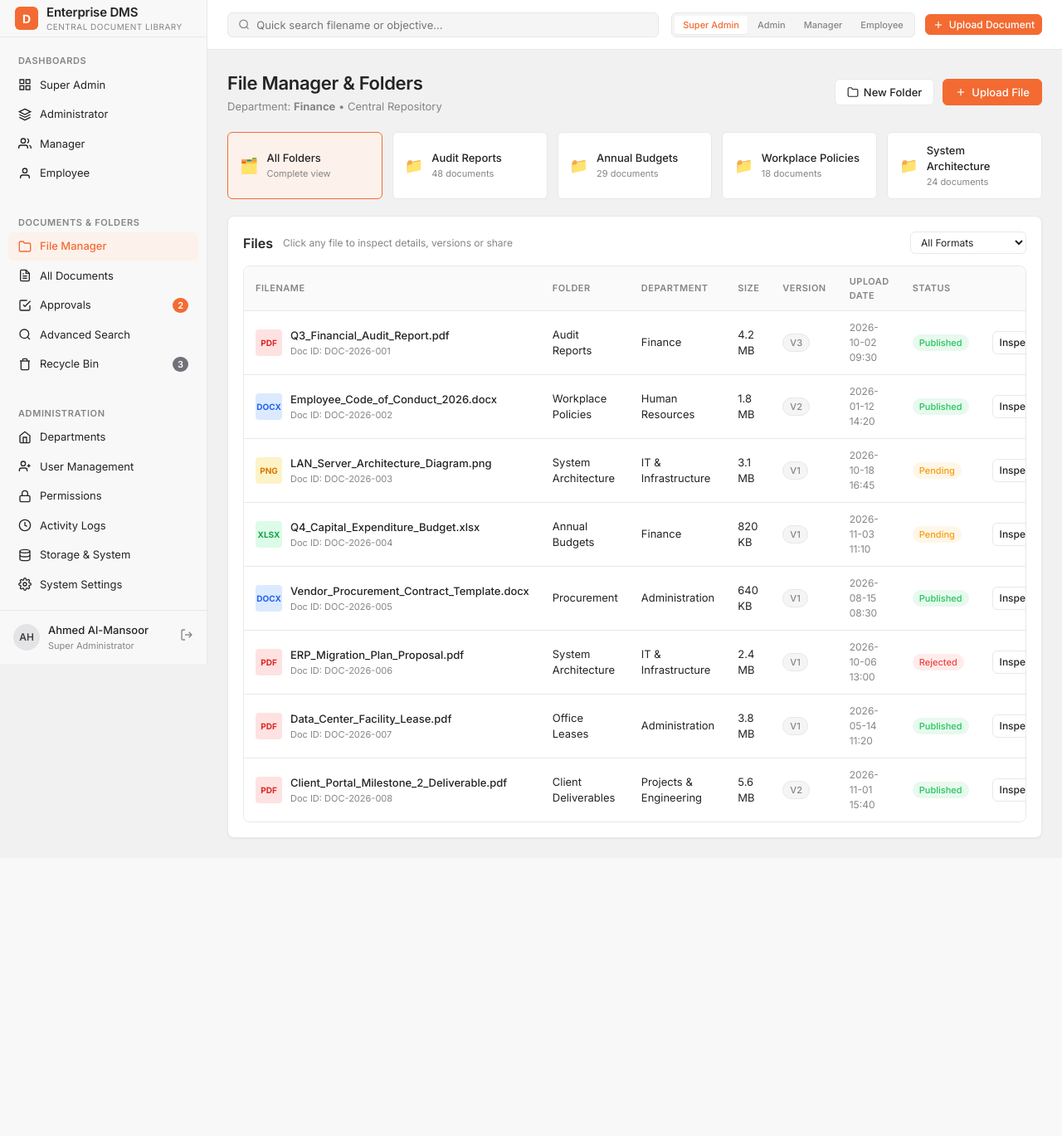
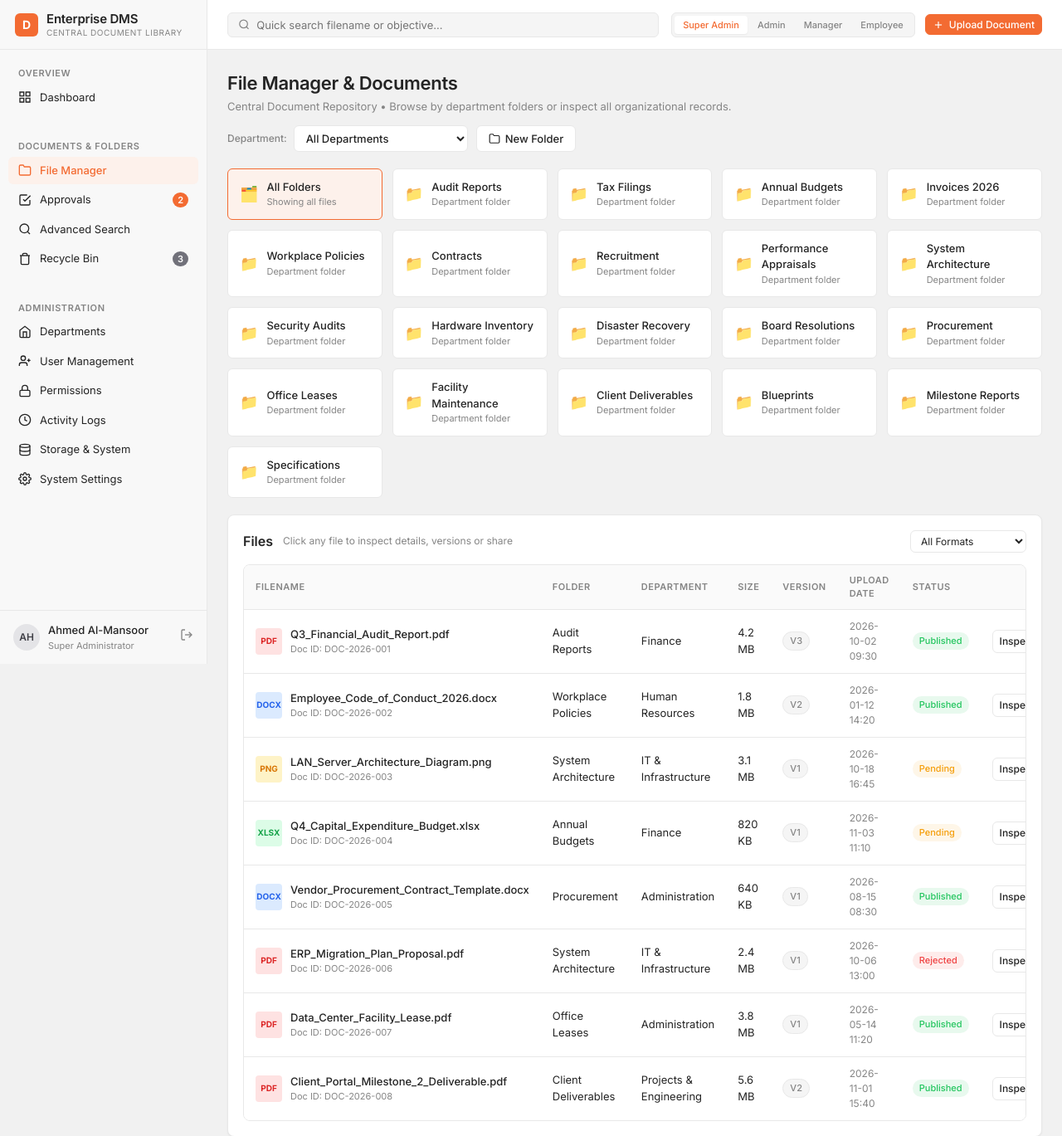
Before and after one commit to apdiaziiiiz/fileMangSys, a Django app: page /files/ in a window 1280 px wide. Shown: the top 1369 px of the page at 83% size. Before the commit the page ends 1011 px from the top, so only its background shows below. Run offline with Django 4.2, Linux system fonts and the light colour scheme.

Commit message:
removed the accounts that appeared in dashboard, merged fileMnger and ll Docs into one also added selection departments, added the system setting two buttons reset and save

```diff
--- a/fileMangSys/templates/prototype/base.html
+++ b/fileMangSys/templates/prototype/base.html
@@ -23,70 +23,84 @@
         </div>
       </div>
 
+      <!-- Single Role-Specific Dashboard Link -->
       <nav class="nav-section">
-        <div class="nav-section-label">Dashboards</div>
+        <div class="nav-section-label">Overview</div>
+        {% if active_role == 'super_admin' %}
           <a href="{% url 'dashboard_super_admin' %}" class="nav-item {% if active_page == 'dash_super_admin' %}active{% endif %}">
             <svg width="16" height="16" fill="none" stroke="currentColor" stroke-width="2" viewBox="0 0 24 24"><path d="M3 3h7v7H3zM14 3h7v7h-7zM14 14h7v7h-7zM3 14h7v7H3z"/></svg>
-          <span>Super Admin</span>
+            <span>Dashboard</span>
           </a>
+        {% elif active_role == 'admin' %}
           <a href="{% url 'dashboard_admin' %}" class="nav-item {% if active_page == 'dash_admin' %}active{% endif %}">
             <svg width="16" height="16" fill="none" stroke="currentColor" stroke-width="2" viewBox="0 0 24 24"><path d="M12 2L2 7l10 5 10-5-10-5zM2 17l10 5 10-5M2 12l10 5 10-5"/></svg>
-          <span>Administrator</span>
+            <span>Dashboard</span>
           </a>
+        {% elif active_role == 'manager' %}
           <a href="{% url 'dashboard_manager' %}" class="nav-item {% if active_page == 'dash_manager' %}active{% endif %}">
             <svg width="16" height="16" fill="none" stroke="currentColor" stroke-width="2" viewBox="0 0 24 24"><path d="M17 21v-2a4 4 0 0 0-4-4H5a4 4 0 0 0-4 4v2"/><circle cx="9" cy="7" r="4"/><path d="M23 21v-2a4 4 0 0 0-3-3.87"/><path d="M16 3.13a4 4 0 0 1 0 7.75"/></svg>
-          <span>Manager</span>
+            <span>Dashboard</span>
           </a>
+        {% elif active_role == 'employee' %}
           <a href="{% url 'dashboard_employee' %}" class="nav-item {% if active_page == 'dash_employee' %}active{% endif %}">
             <svg width="16" height="16" fill="none" stroke="currentColor" stroke-width="2" viewBox="0 0 24 24"><path d="M20 21v-2a4 4 0 0 0-4-4H8a4 4 0 0 0-4 4v2"/><circle cx="12" cy="7" r="4"/></svg>
-          <span>Employee</span>
+            <span>Dashboard</span>
           </a>
+        {% endif %}
       </nav>
 
+      <!-- Documents & Folders Section -->
       <nav class="nav-section">
         <div class="nav-section-label">Documents & Folders</div>
         <a href="{% url 'file_manager' %}" class="nav-item {% if active_page == 'file_manager' %}active{% endif %}">
           <svg width="16" height="16" fill="none" stroke="currentColor" stroke-width="2" viewBox="0 0 24 24"><path d="M22 19a2 2 0 0 1-2 2H4a2 2 0 0 1-2-2V5a2 2 0 0 1 2-2h5l2 3h9a2 2 0 0 1 2 2z"/></svg>
           <span>File Manager</span>
         </a>
-        <a href="{% url 'document_list' %}" class="nav-item {% if active_page == 'document_list' %}active{% endif %}">
-          <svg width="16" height="16" fill="none" stroke="currentColor" stroke-width="2" viewBox="0 0 24 24"><path d="M14 2H6a2 2 0 0 0-2 2v16a2 2 0 0 0 2 2h12a2 2 0 0 0 2-2V8z"/><polyline points="14 2 14 8 20 8"/><line x1="16" y1="13" x2="8" y2="13"/><line x1="16" y1="17" x2="8" y2="17"/><polyline points="10 9 9 9 8 9"/></svg>
-          <span>All Documents</span>
-        </a>
+        {% if active_role != 'employee' %}
         <a href="{% url 'approvals_list' %}" class="nav-item {% if active_page == 'approvals_list' %}active{% endif %}">
           <svg width="16" height="16" fill="none" stroke="currentColor" stroke-width="2" viewBox="0 0 24 24"><polyline points="9 11 12 14 22 4"/><path d="M21 12v7a2 2 0 0 1-2 2H5a2 2 0 0 1-2-2V5a2 2 0 0 1 2-2h11"/></svg>
           <span>Approvals</span>
-          <span class="nav-badge">2</span>
+          <span class="nav-badge">{{ pending_approvals_count }}</span>
         </a>
+        {% endif %}
         <a href="{% url 'search_page' %}" class="nav-item {% if active_page == 'search_page' %}active{% endif %}">
           <svg width="16" height="16" fill="none" stroke="currentColor" stroke-width="2" viewBox="0 0 24 24"><circle cx="11" cy="11" r="8"/><line x1="21" y1="21" x2="16.65" y2="16.65"/></svg>
           <span>Advanced Search</span>
         </a>
+        {% if active_role == 'super_admin' or active_role == 'admin' %}
         <a href="{% url 'recycle_bin' %}" class="nav-item {% if active_page == 'recycle_bin' %}active{% endif %}">
           <svg width="16" height="16" fill="none" stroke="currentColor" stroke-width="2" viewBox="0 0 24 24"><polyline points="3 6 5 6 21 6"/><path d="M19 6v14a2 2 0 0 1-2 2H7a2 2 0 0 1-2-2V6m3 0V4a2 2 0 0 1 2-2h4a2 2 0 0 1 2 2v2"/></svg>
           <span>Recycle Bin</span>
           <span class="nav-badge" style="background-color: #71717A;">3</span>
         </a>
+        {% endif %}
       </nav>
 
+      <!-- Administration Section - Only visible to authorized management roles -->
+      {% if active_role == 'super_admin' or active_role == 'admin' %}
       <nav class="nav-section">
         <div class="nav-section-label">Administration</div>
+        {% if active_role == 'super_admin' %}
         <a href="{% url 'department_list' %}" class="nav-item {% if active_page == 'departments' %}active{% endif %}">
           <svg width="16" height="16" fill="none" stroke="currentColor" stroke-width="2" viewBox="0 0 24 24"><path d="M3 9l9-7 9 7v11a2 2 0 0 1-2 2H5a2 2 0 0 1-2-2z"/><polyline points="9 22 9 12 15 12 15 22"/></svg>
           <span>Departments</span>
         </a>
+        {% endif %}
         <a href="{% url 'user_management' %}" class="nav-item {% if active_page == 'users' %}active{% endif %}">
           <svg width="16" height="16" fill="none" stroke="currentColor" stroke-width="2" viewBox="0 0 24 24"><path d="M16 21v-2a4 4 0 0 0-4-4H6a4 4 0 0 0-4 4v2"/><circle cx="9" cy="7" r="4"/><line x1="19" y1="8" x2="19" y2="14"/><line x1="22" y1="11" x2="16" y2="11"/></svg>
           <span>User Management</span>
         </a>
+        {% if active_role == 'super_admin' %}
         <a href="{% url 'permission_management' %}" class="nav-item {% if active_page == 'permissions' %}active{% endif %}">
           <svg width="16" height="16" fill="none" stroke="currentColor" stroke-width="2" viewBox="0 0 24 24"><rect x="3" y="11" width="18" height="11" rx="2" ry="2"/><path d="M7 11V7a5 5 0 0 1 10 0v4"/></svg>
           <span>Permissions</span>
         </a>
+        {% endif %}
         <a href="{% url 'activity_logs' %}" class="nav-item {% if active_page == 'activity_logs' %}active{% endif %}">
           <svg width="16" height="16" fill="none" stroke="currentColor" stroke-width="2" viewBox="0 0 24 24"><circle cx="12" cy="12" r="10"/><polyline points="12 6 12 12 16 14"/></svg>
           <span>Activity Logs</span>
         </a>
+        {% if active_role == 'super_admin' %}
         <a href="{% url 'storage_monitoring' %}" class="nav-item {% if active_page == 'storage' %}active{% endif %}">
           <svg width="16" height="16" fill="none" stroke="currentColor" stroke-width="2" viewBox="0 0 24 24"><ellipse cx="12" cy="5" rx="9" ry="3"/><path d="M21 12c0 1.66-4 3-9 3s-9-1.34-9-3"/><path d="M3 5v14c0 1.66 4 3 9 3s9-1.34 9-3V5"/></svg>
           <span>Storage & System</span>
@@ -95,7 +109,9 @@
           <svg width="16" height="16" fill="none" stroke="currentColor" stroke-width="2" viewBox="0 0 24 24"><circle cx="12" cy="12" r="3"/><path d="M19.4 15a1.65 1.65 0 0 0 .33 1.82l.06.06a2 2 0 0 1 0 2.83 2 2 0 0 1-2.83 0l-.06-.06a1.65 1.65 0 0 0-1.82-.33 1.65 1.65 0 0 0-1 1.51V21a2 2 0 0 1-2 2 2 2 0 0 1-2-2v-.09A1.65 1.65 0 0 0 9 19.4a1.65 1.65 0 0 0-1.82.33l-.06.06a2 2 0 0 1-2.83 0 2 2 0 0 1 0-2.83l.06-.06a1.65 1.65 0 0 0 .33-1.82 1.65 1.65 0 0 0-1.51-1H3a2 2 0 0 1-2-2 2 2 0 0 1 2-2h.09A1.65 1.65 0 0 0 4.6 9a1.65 1.65 0 0 0-.33-1.82l-.06-.06a2 2 0 0 1 0-2.83 2 2 0 0 1 2.83 0l.06.06a1.65 1.65 0 0 0 1.82.33H9a1.65 1.65 0 0 0 1-1.51V3a2 2 0 0 1 2-2 2 2 0 0 1 2 2v.09a1.65 1.65 0 0 0 1 1.51 1.65 1.65 0 0 0 1.82-.33l.06-.06a2 2 0 0 1 2.83 0 2 2 0 0 1 0 2.83l-.06.06a1.65 1.65 0 0 0-.33 1.82V9a1.65 1.65 0 0 0 1.51 1H21a2 2 0 0 1 2 2 2 2 0 0 1-2 2h-.09a1.65 1.65 0 0 0-1.51 1z"/></svg>
           <span>System Settings</span>
         </a>
+        {% endif %}
       </nav>
+      {% endif %}
 
       <div class="sidebar-footer">
         <div class="user-quick-profile">
@@ -122,7 +138,7 @@
         </div>
 
         <div class="header-right">
-          <!-- Role Switcher for reviewing all 4 dashboards easily -->
+          <!-- Role selector kept clean for easy testing and evaluation -->
           <div class="role-switcher-container">
             <button class="role-switch-btn {% if active_role == 'super_admin' %}active{% endif %}" data-role="super-admin">Super Admin</button>
             <button class="role-switch-btn {% if active_role == 'admin' %}active{% endif %}" data-role="admin">Admin</button>
--- a/fileMangSys/templates/prototype/dashboards/employee.html
+++ b/fileMangSys/templates/prototype/dashboards/employee.html
@@ -1,5 +1,5 @@
 {% extends 'prototype/base.html' %}
-{% block title %}Employee Dashboard - Enterprise DMS{% endblock %}
+{% block title %}Employee Portal - Enterprise DMS{% endblock %}
 
 {% block content %}
 <div class="page-header">
@@ -91,7 +91,7 @@
 <div class="card">
   <div class="card-header">
     <h2 class="card-title">Authorized IT Documents & Policies</h2>
-    <a href="{% url 'document_list' %}" style="font-size: 12px; color: var(--primary); font-weight: 500;">Browse all</a>
+    <a href="{% url 'file_manager' %}" style="font-size: 12px; color: var(--primary); font-weight: 500;">Browse all</a>
   </div>
   <div class="table-responsive">
     <table class="table">
--- a/fileMangSys/templates/prototype/dashboards/super_admin.html
+++ b/fileMangSys/templates/prototype/dashboards/super_admin.html
@@ -45,7 +45,7 @@
   <div class="card">
     <div class="card-header">
       <h2 class="card-title">Recent Uploaded Documents</h2>
-      <a href="{% url 'document_list' %}" style="font-size: 12px; color: var(--primary); font-weight: 500;">View all</a>
+      <a href="{% url 'file_manager' %}" style="font-size: 12px; color: var(--primary); font-weight: 500;">View all</a>
     </div>
     <div class="table-responsive">
       <table class="table">
--- a/fileMangSys/templates/prototype/documents/file_manager.html
+++ b/fileMangSys/templates/prototype/documents/file_manager.html
@@ -1,61 +1,50 @@
 {% extends 'prototype/base.html' %}
-{% block title %}File Manager - Enterprise DMS{% endblock %}
+{% block title %}File Manager & Documents - Enterprise DMS{% endblock %}
 
 {% block content %}
 <div class="page-header">
   <div>
-    <h1 class="page-title">File Manager & Folders</h1>
-    <p style="font-size: 13px; color: var(--text-secondary); margin-top: 2px;">Department: <strong>{{ active_dept }}</strong> &bull; Central Repository</p>
+    <h1 class="page-title">File Manager & Documents</h1>
+    <p style="font-size: 13px; color: var(--text-secondary); margin-top: 2px;">Central Document Repository &bull; Browse by department folders or inspect all organizational records.</p>
   </div>
   <div class="page-actions">
+    <!-- Department Switcher Dropdown (Super Admin / Admin capability) -->
+    <div style="display: flex; align-items: center; gap: 8px;">
+      <label for="deptSelectDropdown" style="font-size: 12px; font-weight: 500; color: var(--text-secondary);">Department:</label>
+      <select id="deptSelectDropdown" class="form-control" style="width: 210px; padding: 6px 10px; font-weight: 500;" onchange="changeDepartment(this.value)">
+        <option value="all" {% if active_dept == 'all' %}selected{% endif %}>All Departments</option>
+        {% for dept in departments %}
+          <option value="{{ dept.name }}" {% if active_dept == dept.name %}selected{% endif %}>{{ dept.name }}</option>
+        {% endfor %}
+      </select>
+    </div>
+
     <button class="btn btn-secondary" onclick="alert('In Prototype: New Folder dialog.')">
       <svg width="14" height="14" fill="none" stroke="currentColor" stroke-width="2" viewBox="0 0 24 24"><path d="M22 19a2 2 0 0 1-2 2H4a2 2 0 0 1-2-2V5a2 2 0 0 1 2-2h5l2 3h9a2 2 0 0 1 2 2z"/></svg>
       New Folder
     </button>
-    <button class="btn btn-primary" data-modal-target="uploadModal">
-      <svg width="14" height="14" fill="none" stroke="currentColor" stroke-width="2" viewBox="0 0 24 24"><line x1="12" y1="5" x2="12" y2="19"/><line x1="5" y1="12" x2="19" y2="12"/></svg>
-      Upload File
-    </button>
   </div>
 </div>
 
-<!-- Department Folders Selector -->
-<div class="folder-grid">
+<!-- Department Folders Selector (Changes dynamically based on selected Department) -->
+<div class="folder-grid" id="folderCardsGrid">
   <div class="folder-card active" data-folder-name="all">
     <span class="folder-icon">🗂️</span>
     <div>
       <div style="font-weight: 500;">All Folders</div>
-      <div style="font-size: 11px; color: var(--text-secondary);">Complete view</div>
+      <div style="font-size: 11px; color: var(--text-secondary);">Showing all files</div>
     </div>
   </div>
-  <div class="folder-card" data-folder-name="Audit Reports">
+
+  {% for f in current_folders %}
+  <div class="folder-card" data-folder-name="{{ f }}">
     <span class="folder-icon">📁</span>
     <div>
-      <div style="font-weight: 500;">Audit Reports</div>
-      <div style="font-size: 11px; color: var(--text-secondary);">48 documents</div>
+      <div style="font-weight: 500;">{{ f }}</div>
+      <div style="font-size: 11px; color: var(--text-secondary);">Department folder</div>
     </div>
   </div>
-  <div class="folder-card" data-folder-name="Annual Budgets">
-    <span class="folder-icon">📁</span>
-    <div>
-      <div style="font-weight: 500;">Annual Budgets</div>
-      <div style="font-size: 11px; color: var(--text-secondary);">29 documents</div>
-    </div>
-  </div>
-  <div class="folder-card" data-folder-name="Workplace Policies">
-    <span class="folder-icon">📁</span>
-    <div>
-      <div style="font-weight: 500;">Workplace Policies</div>
-      <div style="font-size: 11px; color: var(--text-secondary);">18 documents</div>
-    </div>
-  </div>
-  <div class="folder-card" data-folder-name="System Architecture">
-    <span class="folder-icon">📁</span>
-    <div>
-      <div style="font-weight: 500;">System Architecture</div>
-      <div style="font-size: 11px; color: var(--text-secondary);">24 documents</div>
-    </div>
-  </div>
+  {% endfor %}
 </div>
 
 <!-- Document Explorer Table -->
@@ -128,3 +117,15 @@
   </div>
 </div>
 {% endblock %}
+
+{% block extra_js %}
+<script>
+  function changeDepartment(deptName) {
+    if (deptName === 'all') {
+      window.location.href = "{% url 'file_manager' %}?dept=all";
+    } else {
+      window.location.href = "{% url 'file_manager' %}?dept=" + encodeURIComponent(deptName);
+    }
+  }
+</script>
+{% endblock %}
--- a/fileMangSys/ui_prototype/views.py
+++ b/fileMangSys/ui_prototype/views.py
@@ -1,6 +1,6 @@
 """
 UI Prototype Views for the Department-Based Document Management System.
-Renders all 20 required interfaces with clean mock data without any database/backend logic.
+Renders clean, role-tailored mock interfaces without backend/database overhead.
 """
 
 from django.shortcuts import render, redirect
@@ -90,30 +90,43 @@ def dashboard_switcher(request, role):
 
 # 6. Department Navigation
 def department_list(request):
-    ctx = _get_base_context(active_page='departments')
+    ctx = _get_base_context(active_page='departments', active_role='super_admin')
     return render(request, 'prototype/documents/department_list.html', ctx)
 
-# 7. File Manager and Folder Navigation
+# 7. File Manager & Documents (Merged with All Documents as requested)
 def file_manager(request):
-    dept = request.GET.get('dept', 'Finance')
-    ctx = _get_base_context(active_page='file_manager')
+    dept_query = request.GET.get('dept', 'all')
+    folder_query = request.GET.get('folder', '')
+
+    # Filter documents based on department if specified
+    if dept_query and dept_query != 'all':
+        docs = [d for d in MOCK_DOCUMENTS if d['department'].lower() == dept_query.lower()]
+        dept_obj = next((dep for dep in MOCK_DEPARTMENTS if dep['name'].lower() == dept_query.lower()), None)
+        folders = dept_obj['folders'] if dept_obj else []
+    else:
+        docs = MOCK_DOCUMENTS
+        # Gather all unique folders across all departments
+        all_f = []
+        for d in MOCK_DEPARTMENTS:
+            all_f.extend(d.get('folders', []))
+        folders = list(dict.fromkeys(all_f))
+
+    ctx = _get_base_context(active_page='file_manager', active_role='super_admin')
     ctx.update({
-        'active_dept': dept,
-        'documents': MOCK_DOCUMENTS,
+        'active_dept': dept_query,
+        'current_folders': folders,
+        'documents': docs,
+        'selected_folder': folder_query,
     })
     return render(request, 'prototype/documents/file_manager.html', ctx)
 
-# 8. Document Listing
+# Redirect old /documents/ route to unified /files/
 def document_list(request):
-    ctx = _get_base_context(active_page='document_list')
-    ctx.update({
-        'documents': MOCK_DOCUMENTS,
-    })
-    return render(request, 'prototype/documents/document_list.html', ctx)
+    return redirect('file_manager')
 
 # 8. Document Details
 def document_detail(request, doc_id):
-    ctx = _get_base_context(active_page='document_list')
+    ctx = _get_base_context(active_page='file_manager', active_role='super_admin')
     doc = next((d for d in MOCK_DOCUMENTS if d['id'] == doc_id), None)
     if not doc:
         raise Http404("Document not found in prototype mock records.")
@@ -122,7 +135,7 @@ def document_detail(request, doc_id):
 
 # 9. Quick & Advanced Search
 def search_page(request):
-    ctx = _get_base_context(active_page='search_page')
+    ctx = _get_base_context(active_page='search_page', active_role='super_admin')
     ctx.update({
         'documents': MOCK_DOCUMENTS,
     })
@@ -130,7 +143,7 @@ def search_page(request):
 
 # 11. Approval and Rejection Interface
 def approvals_list(request):
-    ctx = _get_base_context(active_page='approvals_list')
+    ctx = _get_base_context(active_page='approvals_list', active_role='super_admin')
     pending_docs = [d for d in MOCK_DOCUMENTS if d['status'] == 'Pending']
     ctx.update({
         'pending_documents': pending_docs,
@@ -139,7 +152,7 @@ def approvals_list(request):
 
 # 12. Document Version History
 def version_history(request, doc_id):
-    ctx = _get_base_context(active_page='document_list')
+    ctx = _get_base_context(active_page='file_manager', active_role='super_admin')
     doc = next((d for d in MOCK_DOCUMENTS if d['id'] == doc_id), None)
     if not doc:
         raise Http404("Document not found.")
@@ -148,7 +161,7 @@ def version_history(request, doc_id):
 
 # 13. Recycle Bin
 def recycle_bin(request):
-    ctx = _get_base_context(active_page='recycle_bin')
+    ctx = _get_base_context(active_page='recycle_bin', active_role='super_admin')
     ctx.update({
         'deleted_items': MOCK_RECYCLE_BIN,
     })
@@ -156,7 +169,7 @@ def recycle_bin(request):
 
 # 14. Internal Sharing Interface
 def share_interface(request, doc_id):
-    ctx = _get_base_context(active_page='document_list')
+    ctx = _get_base_context(active_page='file_manager', active_role='super_admin')
     doc = next((d for d in MOCK_DOCUMENTS if d['id'] == doc_id), None)
     if not doc:
         raise Http404("Document not found.")
@@ -165,7 +178,7 @@ def share_interface(request, doc_id):
 
 # 15. User Management
 def user_management(request):
-    ctx = _get_base_context(active_page='users')
+    ctx = _get_base_context(active_page='users', active_role='super_admin')
     ctx.update({
         'users': MOCK_USERS,
     })
@@ -173,12 +186,12 @@ def user_management(request):
 
 # 16. Department Management
 def department_management(request):
-    ctx = _get_base_context(active_page='departments')
+    ctx = _get_base_context(active_page='departments', active_role='super_admin')
     return render(request, 'prototype/admin/department_management.html', ctx)
 
 # 17. Permission Management
 def permission_management(request):
-    ctx = _get_base_context(active_page='permissions')
+    ctx = _get_base_context(active_page='permissions', active_role='super_admin')
     ctx.update({
         'roles_permissions': MOCK_ROLES_PERMISSIONS,
     })
@@ -186,7 +199,7 @@ def permission_management(request):
 
 # 18. Activity Logs
 def activity_logs(request):
-    ctx = _get_base_context(active_page='activity_logs')
+    ctx = _get_base_context(active_page='activity_logs', active_role='super_admin')
     ctx.update({
         'logs': MOCK_ACTIVITY_LOGS,
     })
@@ -194,7 +207,7 @@ def activity_logs(request):
 
 # 19. Storage Monitoring
 def storage_monitoring(request):
-    ctx = _get_base_context(active_page='storage')
+    ctx = _get_base_context(active_page='storage', active_role='super_admin')
     ctx.update({
         'storage_stats': MOCK_STORAGE_STATS,
     })
@@ -202,5 +215,5 @@ def storage_monitoring(request):
 
 # 20. System Settings
 def system_settings(request):
-    ctx = _get_base_context(active_page='settings')
+    ctx = _get_base_context(active_page='settings', active_role='super_admin')
     return render(request, 'prototype/admin/system_settings.html', ctx)
```
Also changed, not shown: fileMangSys/templates/prototype/admin/system_settings.html (+32 -7 lines), fileMangSys/templates/prototype/dashboards/manager.html (+10 -10 lines). Lines whose indentation alone changed are shown as unchanged.
